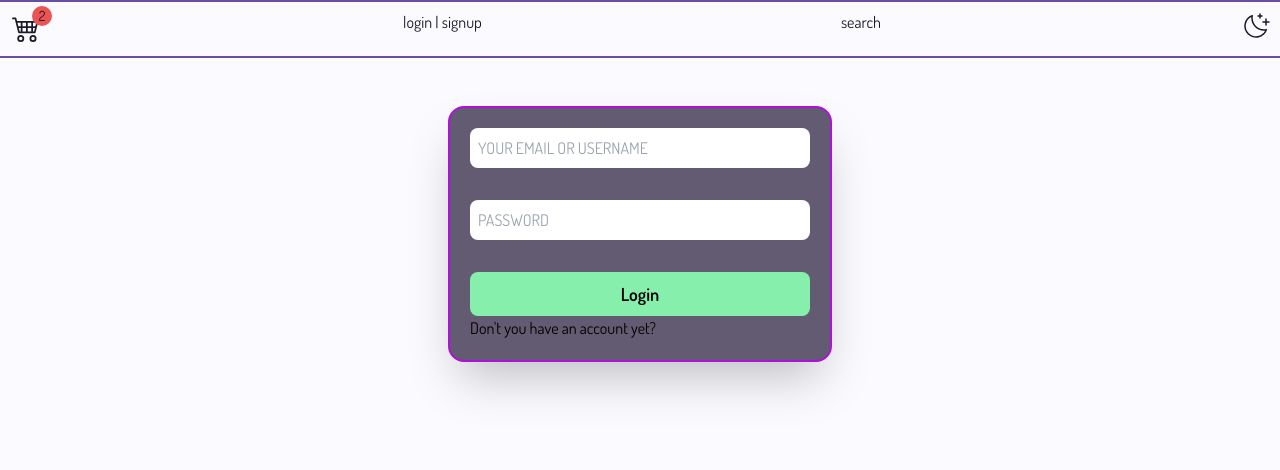
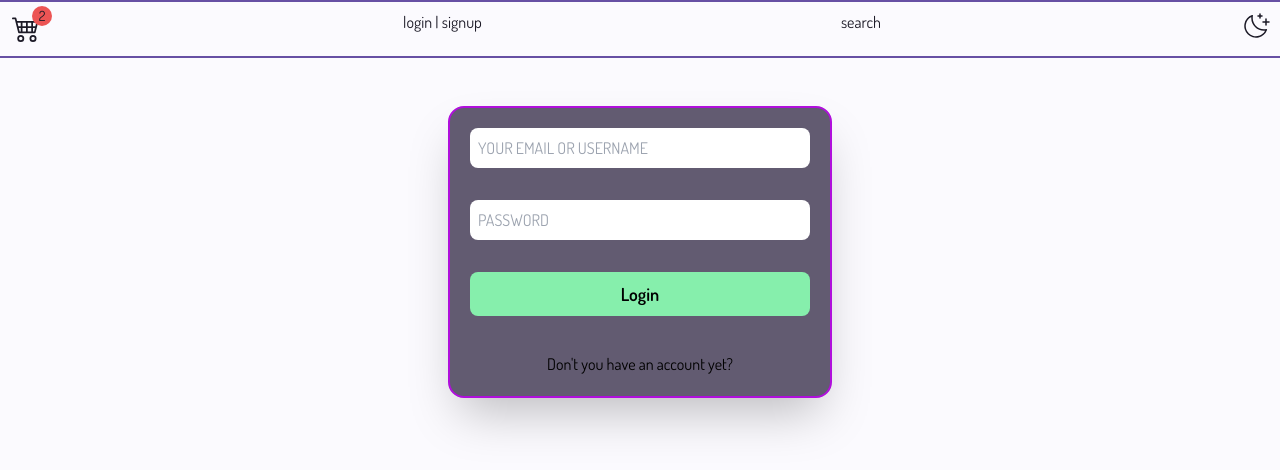
Before and after one commit to maryammohebbi/Ecommerce-website-with-React-Typescript-Tailwind, a React (Vite) app: page /auth in a window 1280 px wide. Shown: the top 470 px of the page. Built offline with nearby package versions, Linux system fonts and the light colour scheme.

Commit message:
AuthContainer added and some style changed

```diff
--- /dev/null
+++ b/src/authentication/AuthContainer.tsx
@@ -0,0 +1,20 @@
+import React, { useState } from 'react'
+import Login from './Login'
+
+const AuthContainer: React.FC = () => {
+  const [open, setOpen] = useState(false)
+  return (
+    <div className="container mx-auto flex flex-col items-center">
+      <div className="flex flex-col gap-y-9 w-96 bg-secondaryBg rounded-2xl p-5 mt-12 shadow-2xl border-2 border-primary">
+        <Login />
+        <button onClick={() => setOpen(!open)}>
+          {open
+            ? 'Already have and account?'
+            : "Don't you have an account yet?"}
+        </button>
+      </div>
+    </div>
+  )
+}
+
+export default AuthContainer
--- a/src/authentication/Login.tsx
+++ b/src/authentication/Login.tsx
@@ -2,8 +2,7 @@ import React from 'react'
 
 const Login: React.FC = ({}) => {
   return (
-    <div className="container mx-auto flex flex-col items-center">
-      <div className="w-96 bg-secondaryBg rounded-2xl p-5 mt-12 shadow-2xl border-2 border-primary">
+    <div className="">
       <form className="flex flex-col gap-y-8">
         <input
           className="p-2 rounded-lg"
@@ -19,8 +18,6 @@ const Login: React.FC = ({}) => {
           Login
         </button>
       </form>
-        <p>Don't you have an account yet?</p>
-      </div>
     </div>
   )
 }
--- a/src/pages/Auth.tsx
+++ b/src/pages/Auth.tsx
@@ -1,10 +1,10 @@
 import React from 'react'
-import Login from '../authentication/Login'
+import AuthContainer from '../authentication/AuthContainer'
 
 const Auth: React.FC = ({}) => {
   return (
     <div>
-      <Login />
+      <AuthContainer />
     </div>
   )
 }
```
Lines whose indentation alone changed are shown as unchanged.
